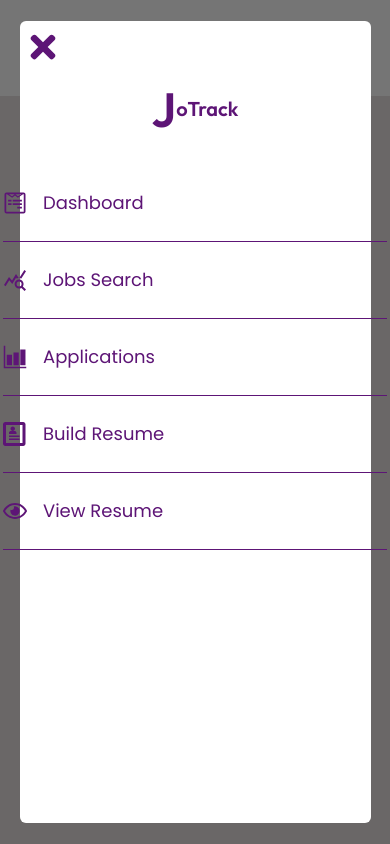
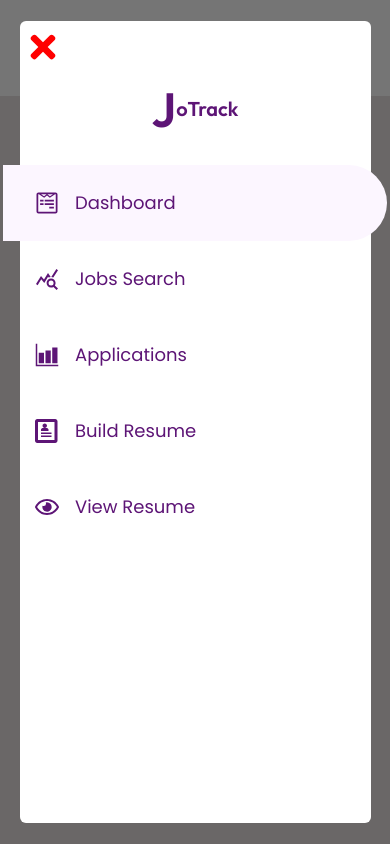
Before and after one commit to jayden-n/jotrack, a React (Vite) app in the folder client/: page /user/dashboard in a window 390 px wide. Both pictures are taken after a click on the button 33 px from the left and 48 px from the top of the page. Built offline with nearby package versions, Linux system fonts and the light colour scheme.

Commit message:
refactor: adjust nav link for users to know which is current page

```diff
--- a/client/src/components/user/MobileNavLinks.tsx
+++ b/client/src/components/user/MobileNavLinks.tsx
@@ -23,7 +23,11 @@ const MobileNavLinks: React.FC = () => {
 						// end: do not set current child to be "active"
 						end
 						onClick={toggleSidebar}
-						className={`flex items-center py-6 px-0 capitalize w-96 ${transition} border-b-[1px] border-purple hover:pl-6 text-lg`}
+						className={({ isActive }) =>
+							isActive
+								? `flex items-center py-6 px-0 capitalize w-96 ${transition} pl-8 border-purple hover:pl-14 text-lg rounded-r-full bg-notTooWhite`
+								: `flex items-center py-6 px-0 capitalize w-96 ${transition} pl-8 border-purple hover:pl-14 text-lg`
+						}
 					>
 						<span
 							className={`text-2xl mr-4 grid place-items-center ${transition}`}
--- a/client/src/components/user/MobileSideBar.tsx
+++ b/client/src/components/user/MobileSideBar.tsx
@@ -18,7 +18,7 @@ const MobileSideBar: React.FC = () => {
 					{/* close btn */}
 					<button
 						type="button"
-						className="cursor-pointer absolute top-[8px] left-[5px] text-4xl text-purple bg-transparent"
+						className="cursor-pointer absolute top-[8px] left-[5px] text-4xl text-red bg-transparent"
 						onClick={toggleSidebar}
 					>
 						<FaTimes />
--- a/client/src/components/user/NavLinks.tsx
+++ b/client/src/components/user/NavLinks.tsx
@@ -18,12 +18,18 @@ const NavLinks: React.FC = () => {
 					<NavLink
 						to={path}
 						key={text}
+						// Set activeClassName to the desired class when the NavLink is active
+
 						// end: do not set current child to be "active"
 						end
-						className={`flex items-center py-6 px-0 pl-10 capitalize ${transition} hover:pl-14`}
+						className={({ isActive }) =>
+							isActive
+								? `flex items-center py-6 px-0 pl-10 capitalize ${transition} hover:pl-14 rounded-r-full bg-notTooWhite`
+								: `flex items-center py-6 px-0 pl-10 capitalize ${transition} hover:pl-14`
+						}
 					>
 						<span
-							className={` mr-3 grid place-items-center text-2xl ${transition}`}
+							className={`mr-3 grid place-items-center text-2xl ${transition}`}
 						>
 							{icon}
 						</span>
@@ -34,4 +40,5 @@ const NavLinks: React.FC = () => {
 		</div>
 	);
 };
+
 export default NavLinks;
--- a/client/tailwind.config.js
+++ b/client/tailwind.config.js
@@ -21,6 +21,8 @@ export default {
 			indigoHover: '#9fa8da',
 			btnLightpink: '#FCF6FF',
 			green: '#03B303',
+			red: '#FF0000',
+			notTooWhite: '#fcf6ff',
 		},
 		listStyleType: {
 			none: 'none',
```
